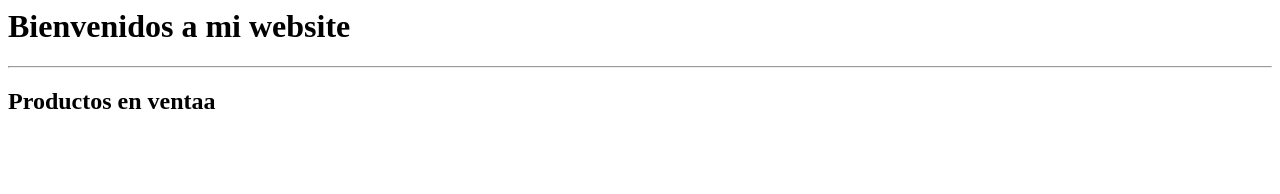
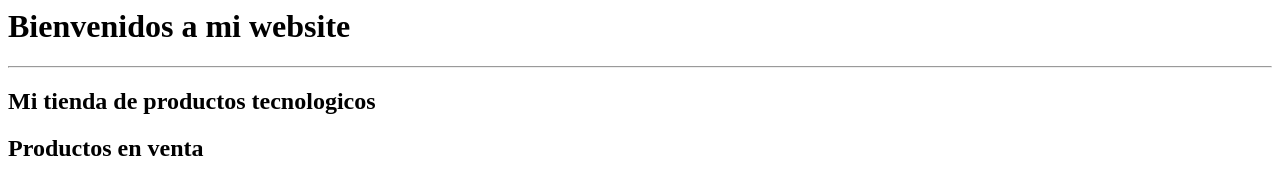
Before and after one commit to erickminaya/ejercicio2, a plain HTML site: page index.html in a window 1280 px wide. Drawn offline with Linux system fonts and the light colour scheme.

Commit message:
se coloco subtitulo

```diff
--- a/index.html
+++ b/index.html
@@ -5,6 +5,7 @@
 <body>
     <h1>Bienvenidos a mi website</h1>
     <hr>
-    <h2> Productos en ventaa</h2>
+    <h2><marque> Mi tienda de productos tecnologicos </marquee></h2>
+    <h2> Productos en venta </h2>
 </body>
 </html>
```
